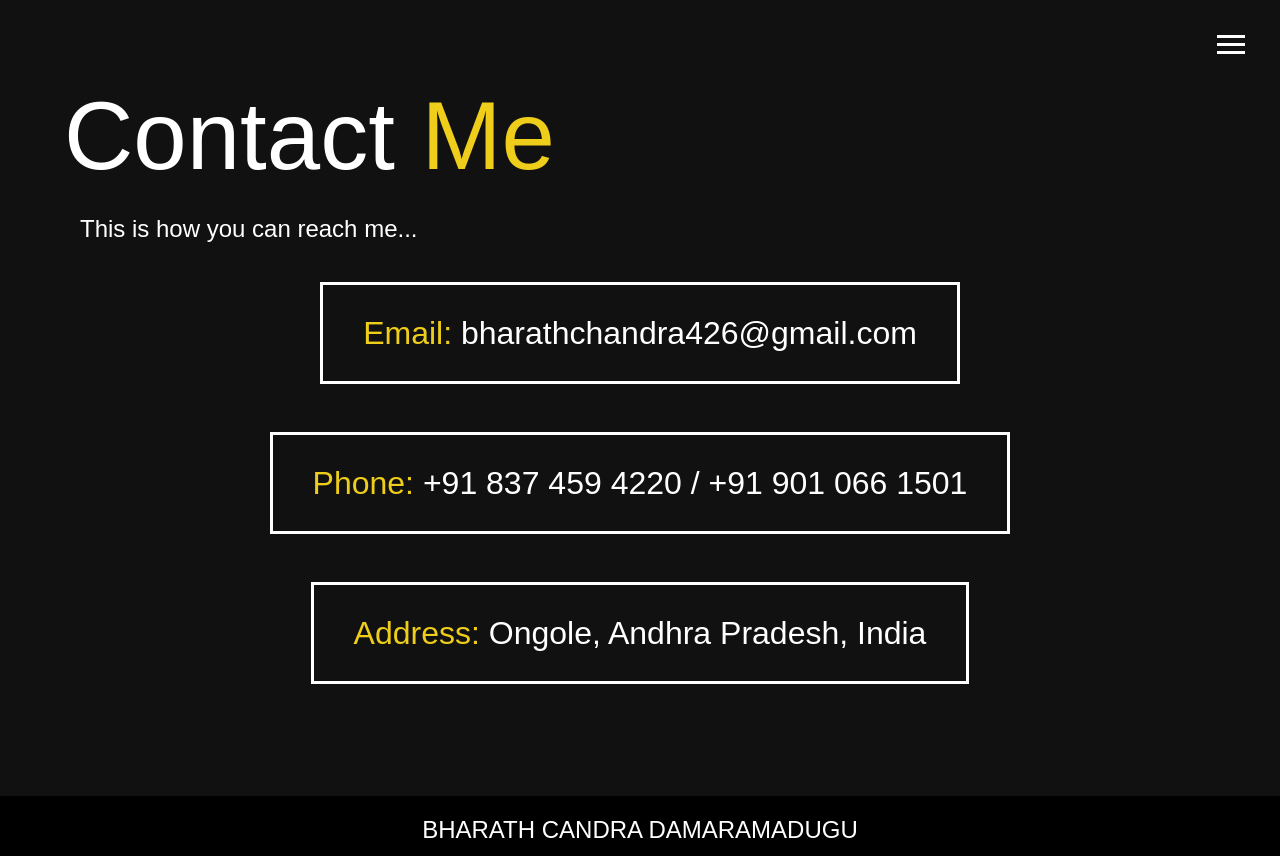
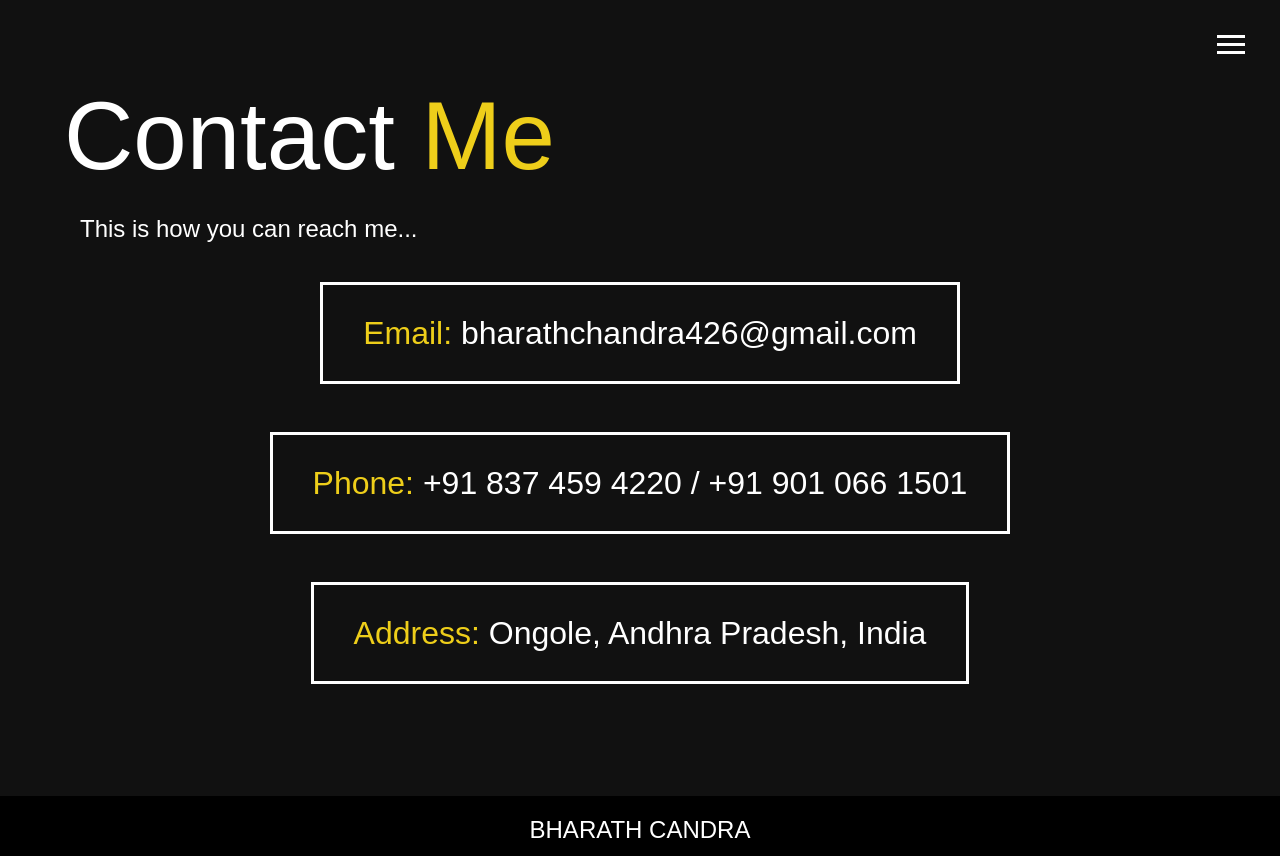
Before and after one commit to BharathChandra27/my-portfolio, a website: page dist/contact.html in a window 1280 px wide. Drawn offline with Linux system fonts and the light colour scheme; a web font is replaced by a local one.

Commit message:
Update contact.html

```diff
--- a/dist/contact.html
+++ b/dist/contact.html
@@ -89,7 +89,7 @@
     </main>
 
     <footer id="main-footer">
-      Bharath Candra Damaramadugu
+      Bharath Candra
     </footer>
 
     <script src="js/main.js"></script>
```
